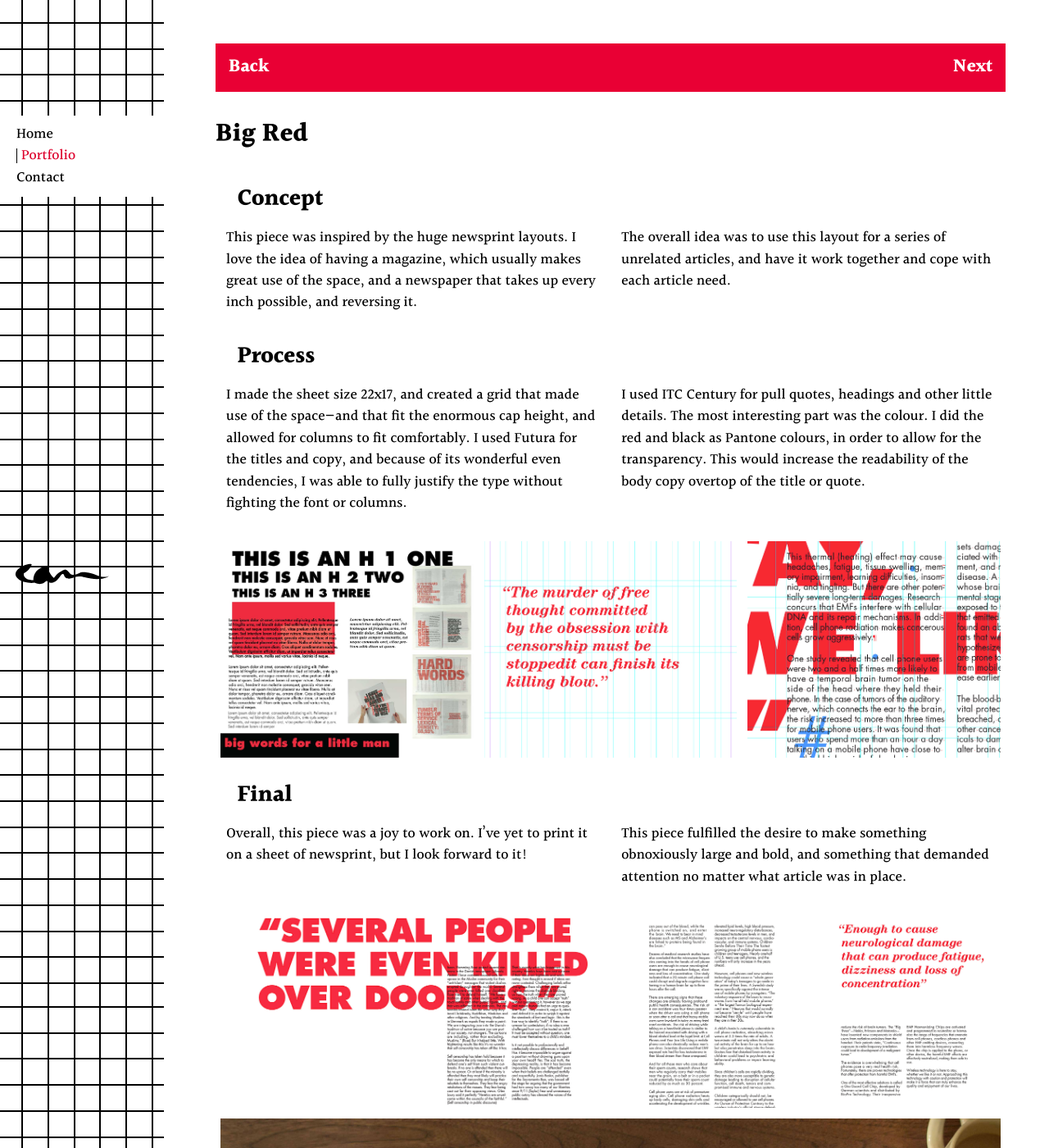
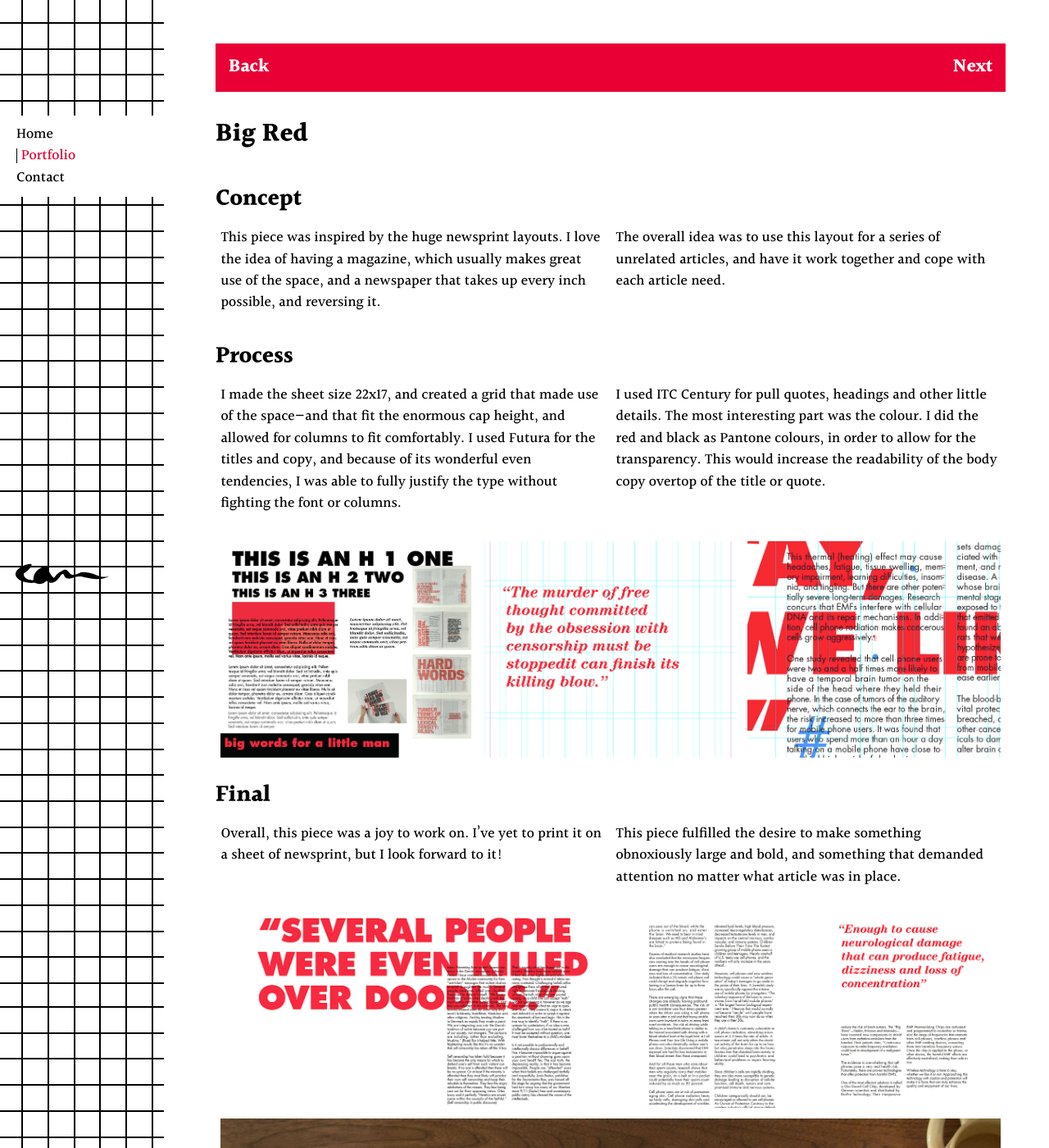
Before and after one commit to sky-bones/portfolio, a Jekyll site: the page built from _posts/2015-10-20-big-red.md, in a window 1280 px wide and 1400 px high. Shown: the whole window at 82% size. Built offline with Jekyll 4.4.1, drawn with Linux system fonts in a browser that asks for light colours.

```diff
--- a/_layouts/portfolio-layout.html
+++ b/_layouts/portfolio-layout.html
@@ -31,11 +31,11 @@ layout: default
 		<h2>Concept</h2>
 	</div>
 
-		<div class="unit unit-xs-1 unit-s-1 unit-m-1-2 unit-l-1-2 gutter-1-2">
+		<div class="unit unit-xs-1 unit-s-1 unit-m-1-2 unit-l-1-2 gutter-1-4">
 			<p> {{ page.concept1 }} </p>
 		</div>
 
-	<div class="unit unit-xs-1 unit-s-1 unit-m-1-2 unit-l-1-2 gutter-1-2">
+	<div class="unit unit-xs-1 unit-s-1 unit-m-1-2 unit-l-1-2 gutter-1-4">
 		<p> {{ page.concept2 }} </p>
 		</div>
 </div>
@@ -46,11 +46,11 @@ layout: default
 	</div>
 
 
-	<div class="unit unit-xs-1 unit-s-1 unit-m-1-2 unit-l-1-2 gutter-1-2">
+	<div class="unit unit-xs-1 unit-s-1 unit-m-1-2 unit-l-1-2 gutter-1-4">
 		<p> {{ page.process1 }} </p>
 	</div>
 
-	<div class="unit unit-xs-1 unit-s-1 unit-m-1-2 unit-l-1-2 gutter-1-2">
+	<div class="unit unit-xs-1 unit-s-1 unit-m-1-2 unit-l-1-2 gutter-1-4">
 		<p> {{ page.process2 }} </p>
 	</div>
 
@@ -68,11 +68,11 @@ layout: default
 		<h2>Final</h2>
 	</div>
 
-	<div class="unit unit-xs-1 unit-s-1 unit-m-1-2 unit-l-1-2 gutter-1-2">
+	<div class="unit unit-xs-1 unit-s-1 unit-m-1-2 unit-l-1-2 gutter-1-4">
 		<p> {{ page.finalwords1 }}</p>
 	</div>
 
-<div class="unit unit-xs-1 unit-s-1 unit-m-1-2 unit-l-1-2 gutter-1-2">
+<div class="unit unit-xs-1 unit-s-1 unit-m-1-2 unit-l-1-2 gutter-1-4">
 <p>
 {% if page.finalwords2link %}
 		<a href="{{ page.finalwords2link }}">Read Salt</a>
```
Also changed, not shown: _includes/css/main.css (+11 -1 lines).
